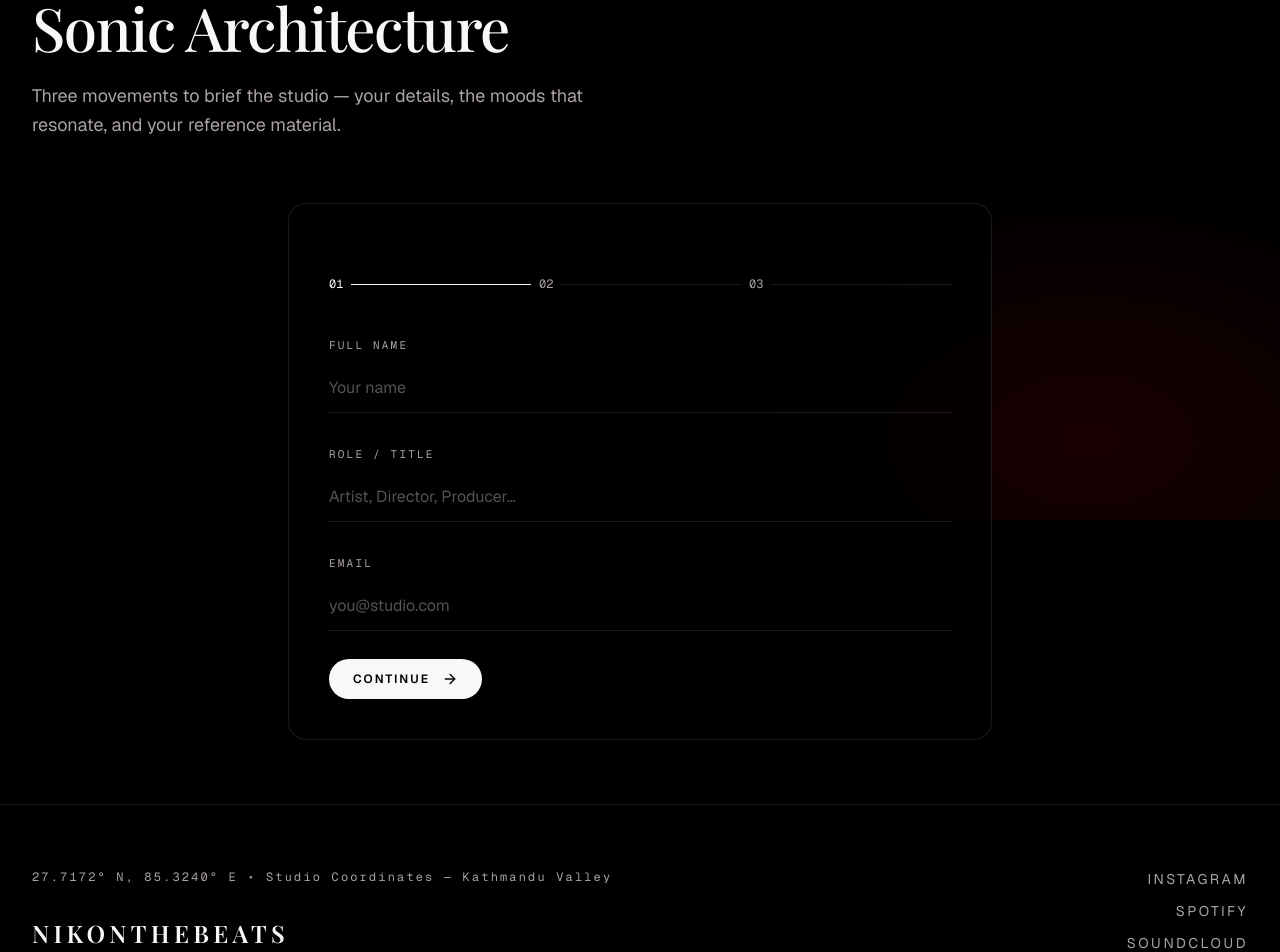
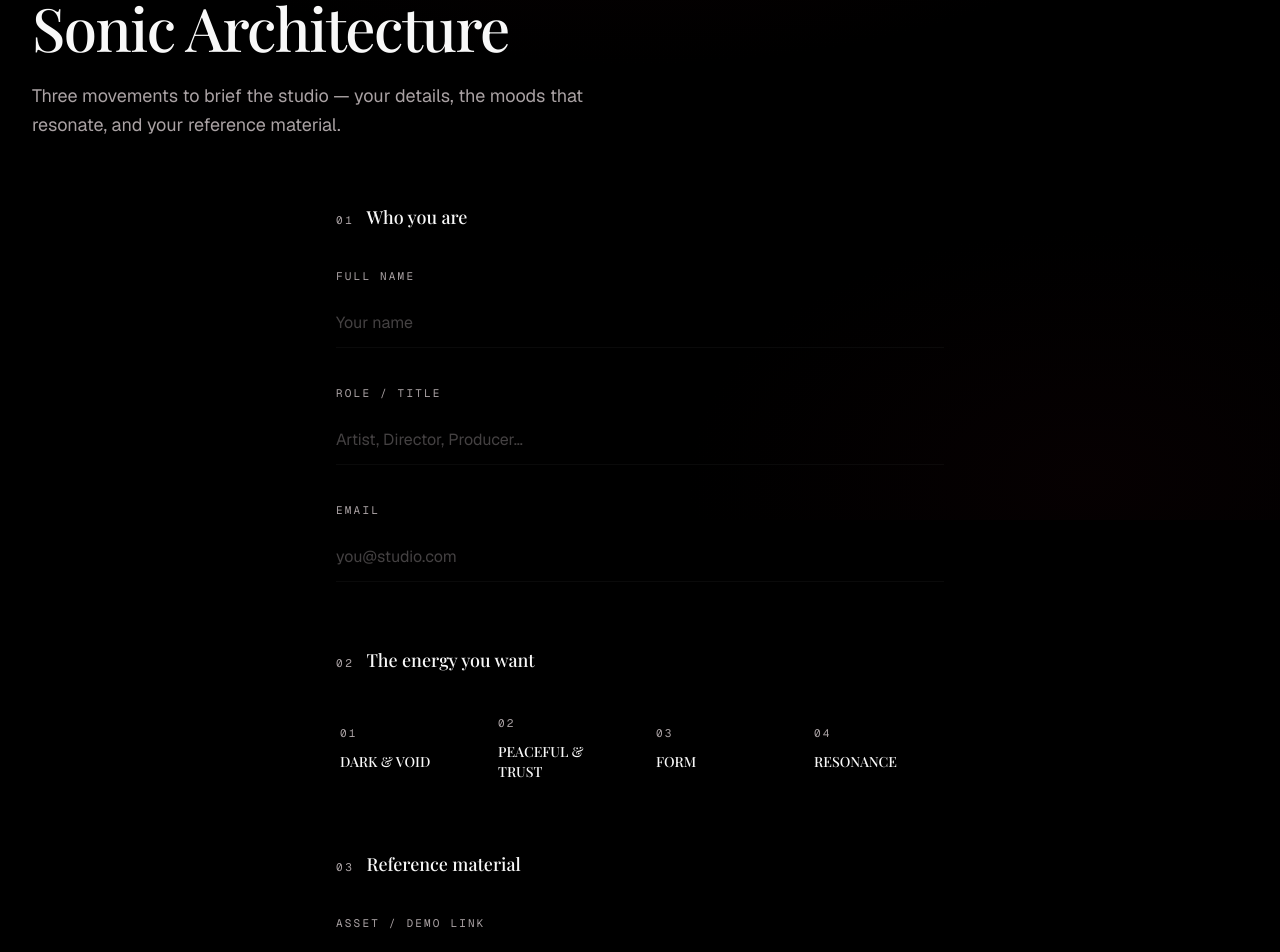
Before and after one commit to rohetchunara/nikonthebeat.vo, a Next.js app in the folder nikonthebeats-portfolio/: page /briefing in a window 1280 px wide. Shown: the part 280-1232 px from the top of the page. Built offline with nearby package versions, Linux system fonts and the light colour scheme.

Commit message:
feat: enhance ambient gradient transitions and update hero section layout
Co-authored-by: rohetchunara <292738389+rohetchunara@users.noreply.github.com>

```diff
--- a/nikonthebeats-portfolio/app/globals.css
+++ b/nikonthebeats-portfolio/app/globals.css
@@ -78,12 +78,16 @@
 }
 
 @layer utilities {
-  /* the full-page ambient gradient cross-fades over ~1s */
+  /* the full-page ambient gradient cross-fades slowly + elegantly */
   .ambient-canvas {
-    transition: background 1s cubic-bezier(0.4, 0, 0.2, 1);
+    transition: background 1.2s cubic-bezier(0.45, 0, 0.55, 1);
   }
   .aura-transition {
-    transition: background 1s cubic-bezier(0.4, 0, 0.2, 1);
+    transition: background 1.2s cubic-bezier(0.45, 0, 0.55, 1);
+  }
+  /* soft ambient glow that fades behind an active mood card */
+  .mood-aura {
+    transition: opacity 1.2s cubic-bezier(0.45, 0, 0.55, 1);
   }
 
   /* infinite marquee that eases when hovered */
--- a/nikonthebeats-portfolio/components/intake-form.tsx
+++ b/nikonthebeats-portfolio/components/intake-form.tsx
@@ -3,8 +3,6 @@
 import { useState } from "react"
 import { ArrowRight, Check } from "lucide-react"
 import { MOODS, type MoodId } from "@/lib/studio-data"
-
-const STEPS = ["01", "02", "03"]
 
 function Field({
   label,
@@ -17,14 +15,26 @@ function Field({
       </span>
       <input
         {...props}
-        className="mt-2 w-full border-b border-border bg-transparent py-3 text-foreground outline-none transition-colors placeholder:text-muted-foreground/50 focus:border-foreground"
+        className="mt-3 w-full border-b border-border/40 bg-transparent py-3 text-foreground outline-none transition-colors duration-500 placeholder:text-muted-foreground/40 focus:border-foreground"
       />
     </label>
   )
 }
 
+function SectionLabel({ index, title }: { index: string; title: string }) {
+  return (
+    <div className="flex items-baseline gap-3">
+      <span className="font-mono text-[11px] tracking-[0.24em] text-muted-foreground">
+        {index}
+      </span>
+      <span className="font-heading text-lg font-medium text-foreground">
+        {title}
+      </span>
+    </div>
+  )
+}
+
 export function IntakeForm() {
-  const [step, setStep] = useState(0)
   const [selectedMoods, setSelectedMoods] = useState<MoodId[]>([])
   const [submitted, setSubmitted] = useState(false)
 
@@ -34,66 +44,49 @@ export function IntakeForm() {
     )
   }
 
+  if (submitted) {
     return (
-    <section className="mx-auto max-w-3xl px-5 py-16 sm:px-8">
-      <div className="rounded-2xl border border-border bg-card p-6 sm:p-10">
-        {/* step indicator */}
-        <div className="mt-8 flex items-center gap-2">
-          {STEPS.map((s, i) => (
-            <div key={s} className="flex flex-1 items-center gap-2">
+      <section className="mx-auto max-w-3xl px-5 py-24 sm:px-8">
+        <div className="flex flex-col items-center py-10 text-center">
           <span
-                className="font-mono text-xs"
-                style={{
-                  color: i <= step ? "var(--foreground)" : "var(--muted-foreground)",
-                }}
+            className="flex h-12 w-12 items-center justify-center rounded-full text-background"
+            style={{ backgroundColor: "var(--mood)" }}
           >
-                {s}
-              </span>
-              <span
-                className="h-px flex-1 transition-colors"
-                style={{
-                  backgroundColor: i <= step ? "var(--foreground)" : "var(--border)",
-                }}
-              />
-            </div>
-          ))}
-        </div>
-
-        <div className="mt-10">
-          {submitted ? (
-            <div className="flex flex-col items-center py-10 text-center">
-              <span className="flex h-12 w-12 items-center justify-center rounded-full border border-border text-foreground">
             <Check className="h-5 w-5" />
           </span>
-              <p className="font-heading mt-6 text-xl font-medium text-foreground">
+          <p className="font-heading mt-6 text-2xl font-medium text-foreground">
             Briefing received.
           </p>
-              <p className="mt-2 max-w-sm text-sm leading-relaxed text-muted-foreground">
+          <p className="mt-3 max-w-sm text-sm leading-relaxed text-muted-foreground">
             Our studio will review your sonic architecture and respond within
             two working days.
           </p>
         </div>
-          ) : step === 0 ? (
-            <div className="space-y-7">
+      </section>
+    )
+  }
+
+  return (
+    <section className="mx-auto max-w-2xl px-5 py-16 sm:px-8">
+      <form
+        onSubmit={(e) => {
+          e.preventDefault()
+          setSubmitted(true)
+        }}
+        className="space-y-16"
+      >
+        {/* identity */}
+        <div className="space-y-8">
+          <SectionLabel index="01" title="Who you are" />
           <Field label="FULL NAME" placeholder="Your name" />
           <Field label="ROLE / TITLE" placeholder="Artist, Director, Producer…" />
           <Field label="EMAIL" type="email" placeholder="you@studio.com" />
-              <button
-                type="button"
-                onClick={() => setStep(1)}
-                className="group inline-flex items-center gap-3 rounded-full bg-primary px-6 py-3 text-xs font-semibold tracking-[0.16em] text-primary-foreground"
-              >
-                CONTINUE
-                <ArrowRight className="h-4 w-4 transition-transform group-hover:translate-x-1" />
-              </button>
         </div>
-          ) : step === 1 ? (
-            <div className="space-y-7">
-              <p className="text-sm leading-relaxed text-muted-foreground">
-                Select the sonic moods that resonate with your project. Choose as
-                many as apply.
-              </p>
-              <div className="grid grid-cols-1 gap-3 sm:grid-cols-2">
+
+        {/* moods */}
+        <div className="space-y-8">
+          <SectionLabel index="02" title="The energy you want" />
+          <div className="grid grid-cols-2 gap-x-6 gap-y-5 sm:grid-cols-4">
             {MOODS.map((m) => {
               const selected = selectedMoods.includes(m.id)
               return (
@@ -101,18 +94,22 @@ export function IntakeForm() {
                   key={m.id}
                   type="button"
                   onClick={() => toggleMood(m.id)}
-                      className="rounded-xl border p-4 text-left transition-colors"
-                      style={{
-                        borderColor: selected ? m.color : "var(--border)",
-                        backgroundColor: selected ? m.glow : "transparent",
-                      }}
+                  className="group relative p-1 text-left"
                   aria-pressed={selected}
                 >
+                  <span
+                    aria-hidden
+                    className="mood-aura pointer-events-none absolute -inset-4 -z-10 rounded-full blur-2xl"
+                    style={{
+                      background: `radial-gradient(60% 60% at 30% 25%, ${m.glow}, transparent 70%)`,
+                      opacity: selected ? 1 : 0,
+                    }}
+                  />
                   <span className="font-mono text-[11px] tracking-[0.2em] text-muted-foreground">
                     {m.index}
                   </span>
                   <span
-                        className="mt-2 block font-heading font-medium"
+                    className="mt-2 block font-heading text-sm font-medium transition-colors duration-1000 ease-in-out"
                     style={{ color: selected ? m.color : "var(--foreground)" }}
                   >
                     {m.title}
@@ -121,51 +118,28 @@ export function IntakeForm() {
               )
             })}
           </div>
-              <div className="flex items-center gap-3">
-                <button
-                  type="button"
-                  onClick={() => setStep(0)}
-                  className="rounded-full border border-border px-6 py-3 text-xs font-medium tracking-[0.16em] text-muted-foreground transition-colors hover:text-foreground"
-                >
-                  BACK
-                </button>
-                <button
-                  type="button"
-                  onClick={() => setStep(2)}
-                  className="group inline-flex items-center gap-3 rounded-full bg-primary px-6 py-3 text-xs font-semibold tracking-[0.16em] text-primary-foreground"
-                >
-                  CONTINUE
-                  <ArrowRight className="h-4 w-4 transition-transform group-hover:translate-x-1" />
-                </button>
         </div>
-            </div>
-          ) : (
-            <div className="space-y-7">
+
+        {/* reference */}
+        <div className="space-y-8">
+          <SectionLabel index="03" title="Reference material" />
           <Field
             label="ASSET / DEMO LINK"
             type="url"
-                placeholder="Share a cloud link to reference material, demos, or project briefs"
+            placeholder="Share a cloud link to references, demos, or project briefs"
           />
-              <div className="flex items-center gap-3">
+        </div>
+
         <button
-                  type="button"
-                  onClick={() => setStep(1)}
-                  className="rounded-full border border-border px-6 py-3 text-xs font-medium tracking-[0.16em] text-muted-foreground transition-colors hover:text-foreground"
+          type="submit"
+          className="group inline-flex items-center gap-3 text-sm font-medium tracking-[0.18em] text-foreground"
         >
-                  BACK
+          <span className="nav-underline" data-active="true">
+            PROCEED TO BRIEFING
+          </span>
+          <ArrowRight className="h-4 w-4 transition-transform duration-500 group-hover:translate-x-2" />
         </button>
-                <button
-                  type="button"
-                  onClick={() => setSubmitted(true)}
-                  className="rounded-full bg-primary px-6 py-3 text-xs font-semibold tracking-[0.16em] text-primary-foreground"
-                >
-                  SUBMIT REQUEST
-                </button>
-              </div>
-            </div>
-          )}
-        </div>
-      </div>
+      </form>
     </section>
   )
 }
--- a/nikonthebeats-portfolio/lib/studio-data.ts
+++ b/nikonthebeats-portfolio/lib/studio-data.ts
@@ -22,10 +22,10 @@ export const MOODS: Mood[] = [
     title: "DARK & VOID",
     subtitle: "Obsidian depth with pulsing crimson velvet",
     color: "oklch(0.64 0.22 22)",
-    glow: "oklch(0.55 0.22 22 / 26%)",
+    glow: "oklch(0.5 0.16 22 / 20%)",
     base: "oklch(0 0 0)",
     background:
-      "radial-gradient(60% 55% at 50% 0%, oklch(0.4 0.2 22 / 28%), transparent 60%), radial-gradient(50% 50% at 85% 90%, oklch(0.32 0.18 18 / 22%), transparent 65%), oklch(0 0 0)",
+      "radial-gradient(70% 60% at 50% 0%, oklch(0.22 0.07 20 / 28%), transparent 72%), radial-gradient(45% 45% at 85% 95%, oklch(0.18 0.06 14 / 16%), transparent 70%), oklch(0.018 0.006 20)",
   },
   {
     id: "trust",
@@ -33,10 +33,10 @@ export const MOODS: Mood[] = [
     title: "PEACEFUL & TRUST",
     subtitle: "Deep emerald forest with soft gold accents",
     color: "oklch(0.78 0.14 150)",
-    glow: "oklch(0.6 0.16 158 / 22%)",
+    glow: "oklch(0.55 0.1 152 / 18%)",
     base: "oklch(0.13 0.03 158)",
     background:
-      "radial-gradient(60% 55% at 50% 0%, oklch(0.4 0.12 158 / 32%), transparent 62%), radial-gradient(45% 45% at 88% 88%, oklch(0.78 0.13 90 / 14%), transparent 62%), oklch(0.08 0.02 158)",
+      "radial-gradient(70% 60% at 50% 0%, oklch(0.3 0.06 150 / 26%), transparent 72%), radial-gradient(45% 45% at 88% 92%, oklch(0.36 0.05 120 / 12%), transparent 68%), oklch(0.05 0.015 155)",
   },
   {
     id: "form",
@@ -44,10 +44,10 @@ export const MOODS: Mood[] = [
     title: "FORM",
     subtitle: "Royal violet architecture with silver highlights",
     color: "oklch(0.72 0.18 300)",
-    glow: "oklch(0.58 0.2 300 / 24%)",
+    glow: "oklch(0.52 0.12 300 / 18%)",
     base: "oklch(0.1 0.03 300)",
     background:
-      "radial-gradient(60% 55% at 50% 0%, oklch(0.42 0.18 300 / 32%), transparent 62%), radial-gradient(45% 45% at 12% 85%, oklch(0.78 0.02 300 / 12%), transparent 60%), oklch(0.07 0.02 300)",
+      "radial-gradient(70% 60% at 50% 0%, oklch(0.3 0.08 300 / 24%), transparent 72%), radial-gradient(45% 45% at 12% 90%, oklch(0.4 0.03 300 / 10%), transparent 66%), oklch(0.05 0.015 300)",
   },
   {
     id: "resonance",
@@ -55,10 +55,10 @@ export const MOODS: Mood[] = [
     title: "RESONANCE",
     subtitle: "Warm bronze & brushed copper foundation",
     color: "oklch(0.78 0.13 65)",
-    glow: "oklch(0.66 0.14 60 / 24%)",
+    glow: "oklch(0.58 0.1 60 / 18%)",
     base: "oklch(0.12 0.03 60)",
     background:
-      "radial-gradient(60% 55% at 50% 0%, oklch(0.45 0.13 60 / 32%), transparent 62%), radial-gradient(45% 45% at 85% 90%, oklch(0.5 0.12 45 / 22%), transparent 62%), oklch(0.08 0.02 55)",
+      "radial-gradient(70% 60% at 50% 0%, oklch(0.34 0.07 62 / 26%), transparent 72%), radial-gradient(45% 45% at 85% 92%, oklch(0.34 0.06 45 / 16%), transparent 70%), oklch(0.05 0.015 58)",
   },
 ]
 
```
Also changed, not shown: nikonthebeats-portfolio/components/hero.tsx (+4 -5 lines), nikonthebeats-portfolio/components/mood-engine.tsx (+15 -10 lines). Lines whose indentation alone changed are shown as unchanged.
